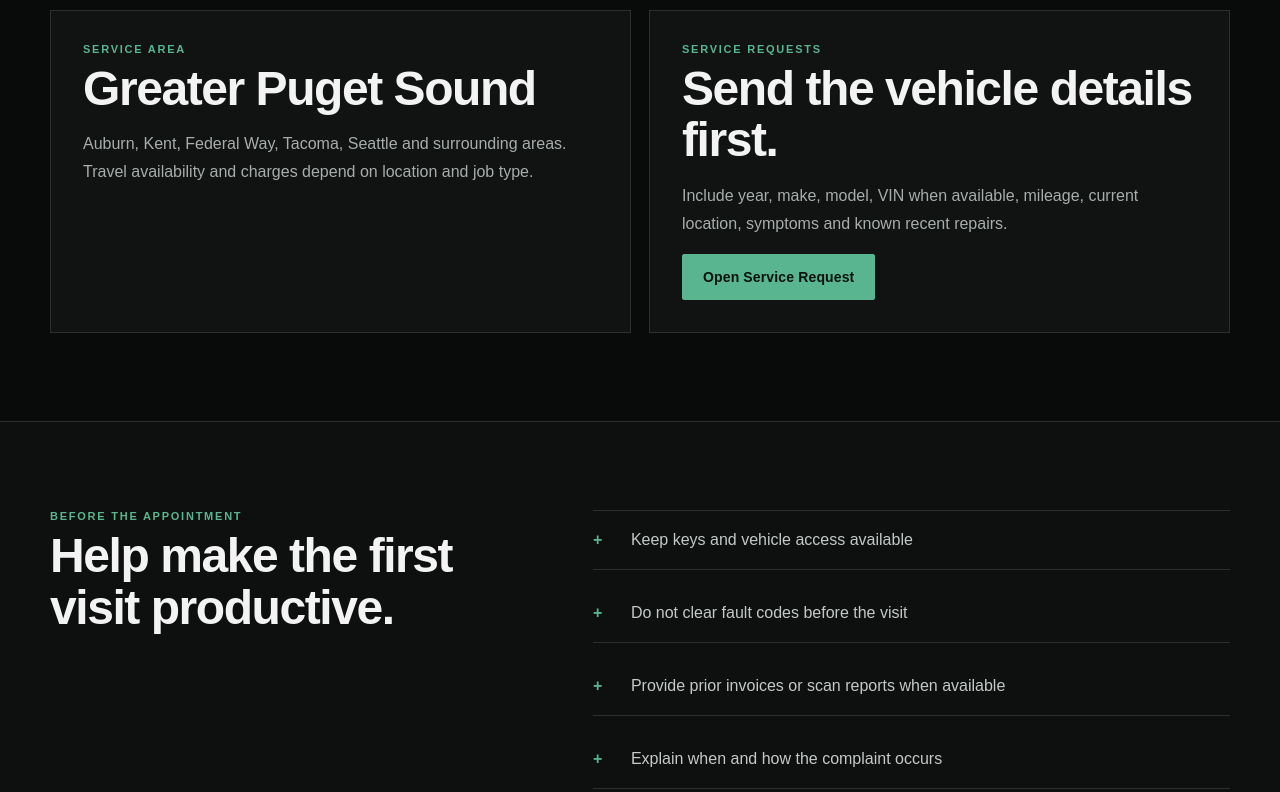
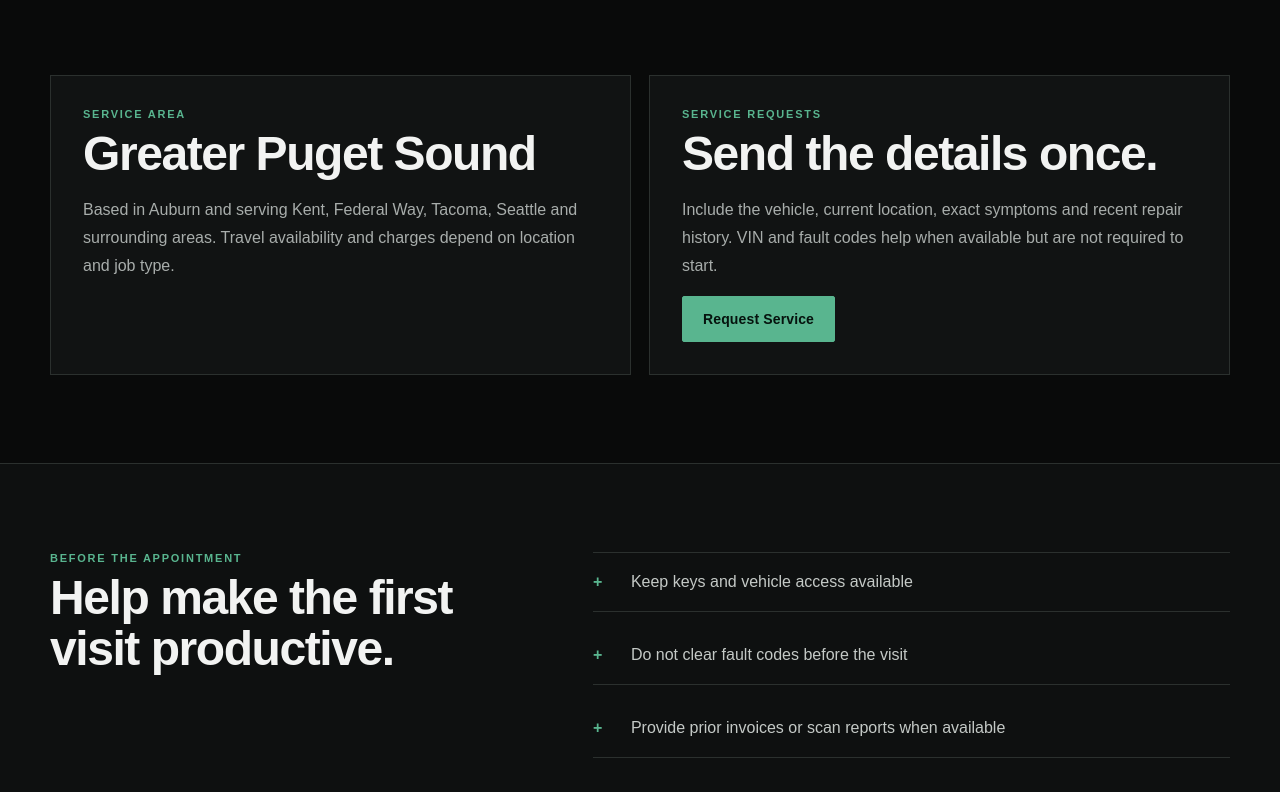
Before and after one commit to VitaliiOm23/NWStar, a Next.js app: page /contact in a window 1280 px wide. Shown: the part 480-1272 px from the top of the page. Built offline with nearby package versions, Linux system fonts and the light colour scheme.

Commit message:
Make contact page direct and service focused

```diff
--- a/app/contact/page.tsx
+++ b/app/contact/page.tsx
@@ -1,4 +1,43 @@
+import Link from "next/link";
 import { PublicShell } from "../../components/PublicShell";
-export default function ContactPage(){return <PublicShell eyebrow="Contact" title="Reach NW Star Diagnostics." intro="For the fastest response, use the service request form with the vehicle, location and complaint. General questions can be sent through the contact details below once the business phone and email are finalized.">
-<section className="section"><div className="shell contact-grid"><div className="contact-card"><div className="eyebrow">Service area</div><h2>Greater Puget Sound</h2><p>Auburn, Kent, Federal Way, Tacoma, Seattle and surrounding areas. Travel availability and charges depend on location and job type.</p></div><div className="contact-card"><div className="eyebrow">Service requests</div><h2>Send the vehicle details first.</h2><p>Include year, make, model, VIN when available, mileage, current location, symptoms and known recent repairs.</p><a className="button" href="/request-service">Open Service Request</a></div></div></section>
-<section className="section alt"><div className="shell split"><div><div className="eyebrow">Before the appointment</div><h2>Help make the first visit productive.</h2></div><ul className="check-list"><li>Keep keys and vehicle access available</li><li>Do not clear fault codes before the visit</li><li>Provide prior invoices or scan reports when available</li><li>Explain when and how the complaint occurs</li><li>Ensure safe access to the vehicle and battery</li></ul></div></section></PublicShell>}
+
+export default function ContactPage() {
+  return (
+    <PublicShell
+      eyebrow="Contact"
+      title="The service request is the fastest starting point."
+      intro="Send the vehicle, location and complaint together so the request can be reviewed without repeating the same information across several messages."
+    >
+      <section className="section">
+        <div className="shell contact-grid">
+          <div className="contact-card">
+            <div className="eyebrow">Service area</div>
+            <h2>Greater Puget Sound</h2>
+            <p>Based in Auburn and serving Kent, Federal Way, Tacoma, Seattle and surrounding areas. Travel availability and charges depend on location and job type.</p>
+          </div>
+          <div className="contact-card">
+            <div className="eyebrow">Service requests</div>
+            <h2>Send the details once.</h2>
+            <p>Include the vehicle, current location, exact symptoms and recent repair history. VIN and fault codes help when available but are not required to start.</p>
+            <Link className="button" href="/request-service">Request Service</Link>
+          </div>
+        </div>
+      </section>
+      <section className="section alt">
+        <div className="shell split">
+          <div>
+            <div className="eyebrow">Before the appointment</div>
+            <h2>Help make the first visit productive.</h2>
+          </div>
+          <ul className="check-list">
+            <li>Keep keys and vehicle access available</li>
+            <li>Do not clear fault codes before the visit</li>
+            <li>Provide prior invoices or scan reports when available</li>
+            <li>Explain when and how the complaint occurs</li>
+            <li>Ensure safe access to the vehicle and battery</li>
+          </ul>
+        </div>
+      </section>
+    </PublicShell>
+  );
+}
```
